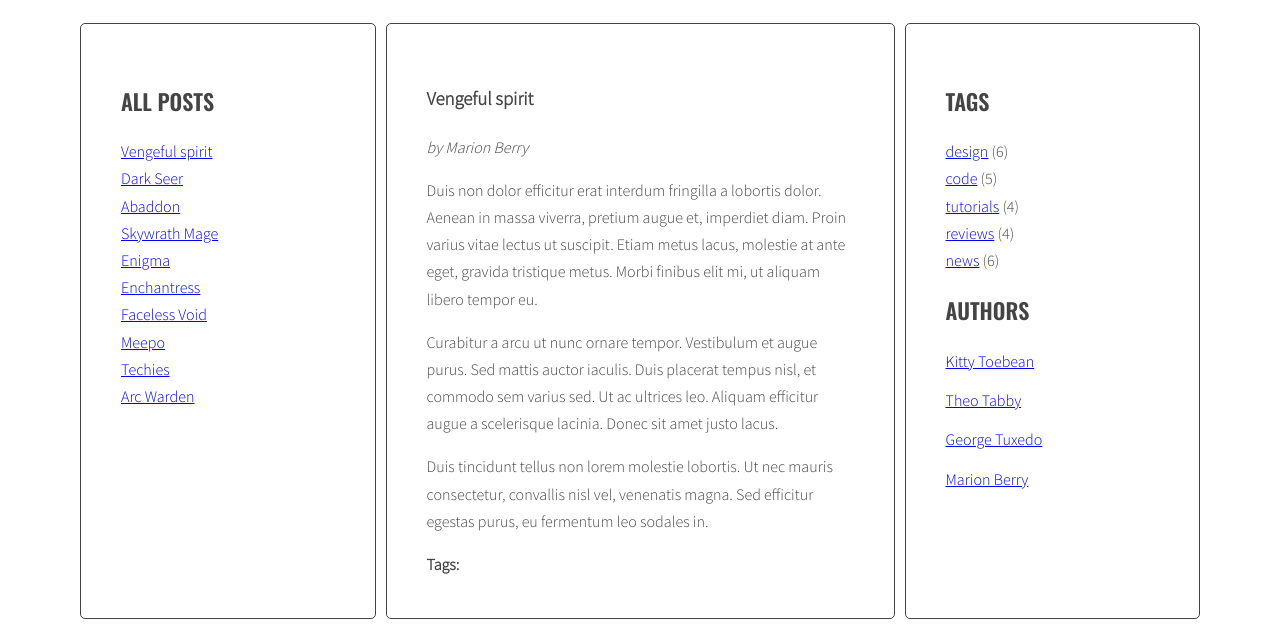
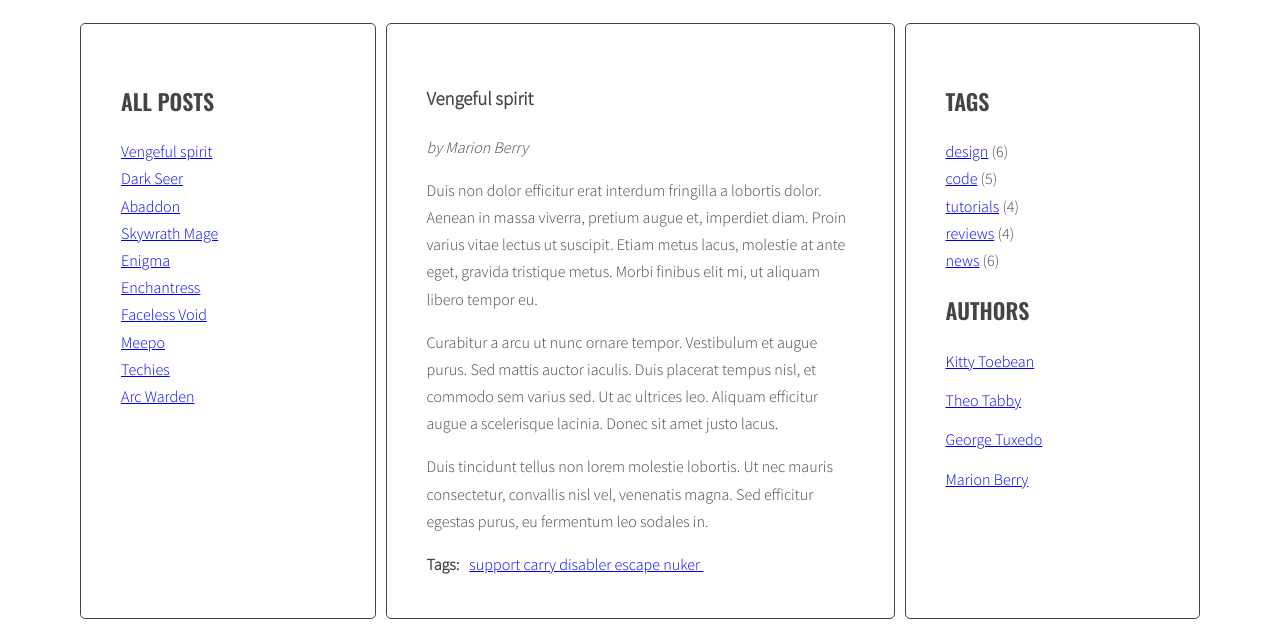
Before and after one commit to Evenclan/javascript-blog, a website: page index.html in a window 1280 px wide. Shown: the part 220-847 px from the top of the page. Drawn offline with nearby package versions, Linux system fonts and the light colour scheme.

Commit message:
generate tags is now working

```diff
--- a/js/script.js
+++ b/js/script.js
@@ -1,5 +1,10 @@
 {
   ('use strict');
+
+  const optArticleSelector = '.post';
+  const optTitleSelector = '.post-title';
+  const optTitleListSelector = '.titles';
+  const optArticleTagsSelector = '.post-tags .list';
 
   const titleClickHandler = function(event) {
     event.preventDefault();
@@ -33,15 +38,13 @@
   };
 
   function generateTitleLinks() {
-    const optArticleSelector = '.post';
-    const optTitleSelector = '.post-title';
-    const optTitleListSelector = '.titles';
     const articles = document.querySelectorAll(optArticleSelector);
     let html = '';
 
     /* Remove contents of titleList */
 
     const titleList = document.querySelector(optTitleListSelector);
+
     titleList.innerHTML = '';
 
     /* for each article */
@@ -71,4 +74,43 @@
 
   generateTitleLinks();
 
+  // ---------- GENERATETITLELINK -------------------- //
+
+  function generateTags() {
+    /* find all articles */
+    const articles = document.querySelectorAll(optArticleSelector);
+
+    /* START LOOP: for every article: */
+    for (let article of articles) {
+
+      /* find tags wrapper */
+      const tagsWrapper = article.querySelector(optArticleTagsSelector);
+
+      /*[DONE] make html variable with empty string */
+      let html = '';
+
+      /* get tags from data-tags attribute */
+      const articleTags = article.getAttribute('data-tags');
+
+      /* split tags into array */
+      const articleTagsArray = articleTags.split(' ');
+
+      /* START LOOP: for each tag */
+      for (let tag of articleTagsArray) {
+        /* generate HTML of the link */
+        const linkHTML = `<li><a href='#tag-${tag}'>${tag}\u00A0</a></li>`;
+
+        /* add generated code to html variable */
+        html = html + linkHTML;
+        /* END LOOP: for each tag */
+      }
+
+      /* insert HTML of all the links into the tags wrapper */
+      tagsWrapper.innerHTML = html;
+
+      /* END LOOP: for every article: */
+    }
+  }
+
+  generateTags();
 }
```
Also changed, not shown: index.html (+12 -3 lines).
